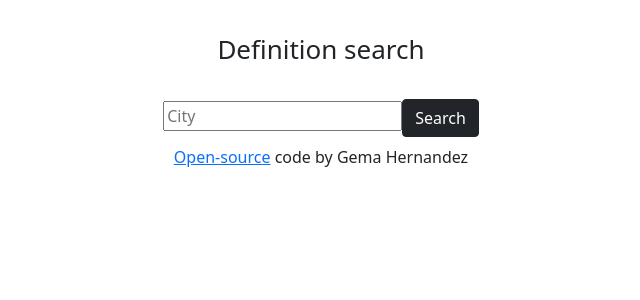
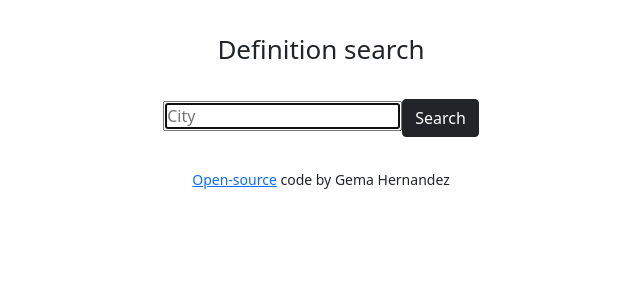
Before and after one commit to gemher/dictionary-react, a React (Create React App) app: page / in a window 1280 px wide. Shown: the top 300 px of the page, without its empty margins (319-959 px from the left). Built offline with nearby package versions, Linux system fonts and the light colour scheme.

Commit message:
Added search engine

```diff
--- a/src/App.css
+++ b/src/App.css
@@ -8,6 +8,11 @@
   font-size: calc(10px + 2vmin);
 }
 
-.App-link {
+a {
   color: #61dafb;
+  text-decoration: none;
 }
+.App-footer {
+  text-align: center;
+  margin: 30px 0;
+}
--- a/src/App.js
+++ b/src/App.js
@@ -10,7 +10,8 @@ function App() {
       <main>
         <Dictionary />
       </main>
-      <footer>
+      <footer className="App-footer">
+        <small>
           <a
             href="https://github.com/gemher/dictionary-react"
             target="_blank"
@@ -19,6 +20,7 @@ function App() {
             Open-source
           </a>{" "}
           code by Gema Hernandez
+        </small>
       </footer>
     </div>
   );
--- a/src/Dictionary.js
+++ b/src/Dictionary.js
@@ -16,7 +16,12 @@ export default function Dictionary() {
   return (
     <div className="Search">
       <form onSubmit={handleSubmit}>
-        <input type="search" placeholder={"City"} onChange={changeCity} />
+        <input
+          type="search"
+          autoFocus={true}
+          placeholder={"City"}
+          onChange={changeCity}
+        />
         <input type="submit" class="btn btn-dark" value="Search" />
       </form>
       <h2>{message}</h2>
```
Lines whose indentation alone changed are shown as unchanged.
